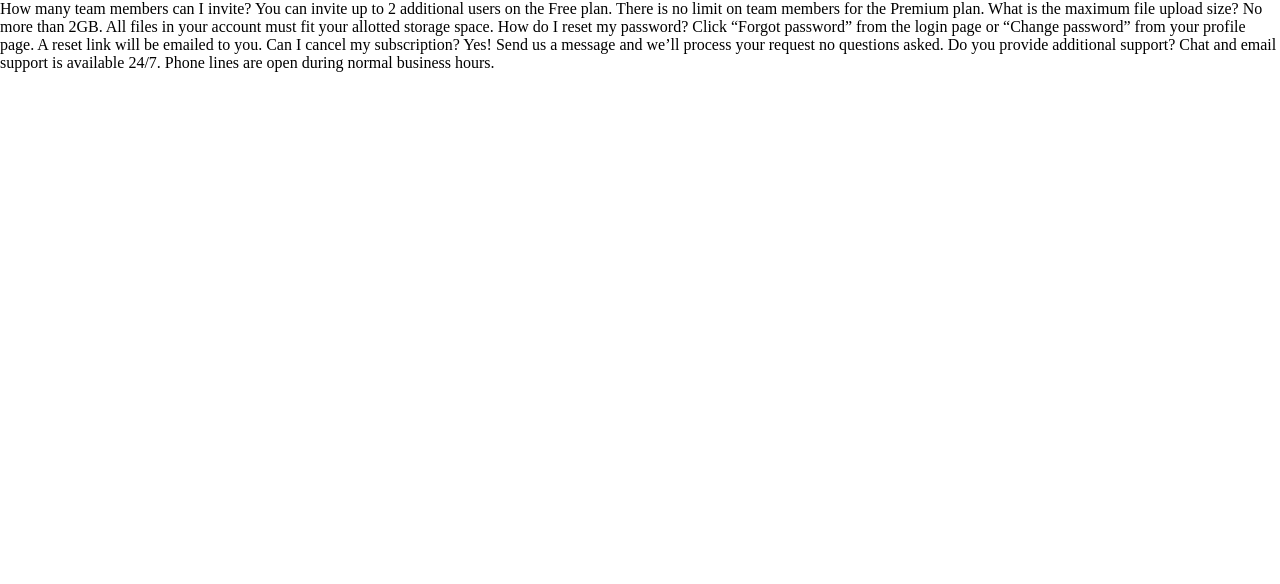
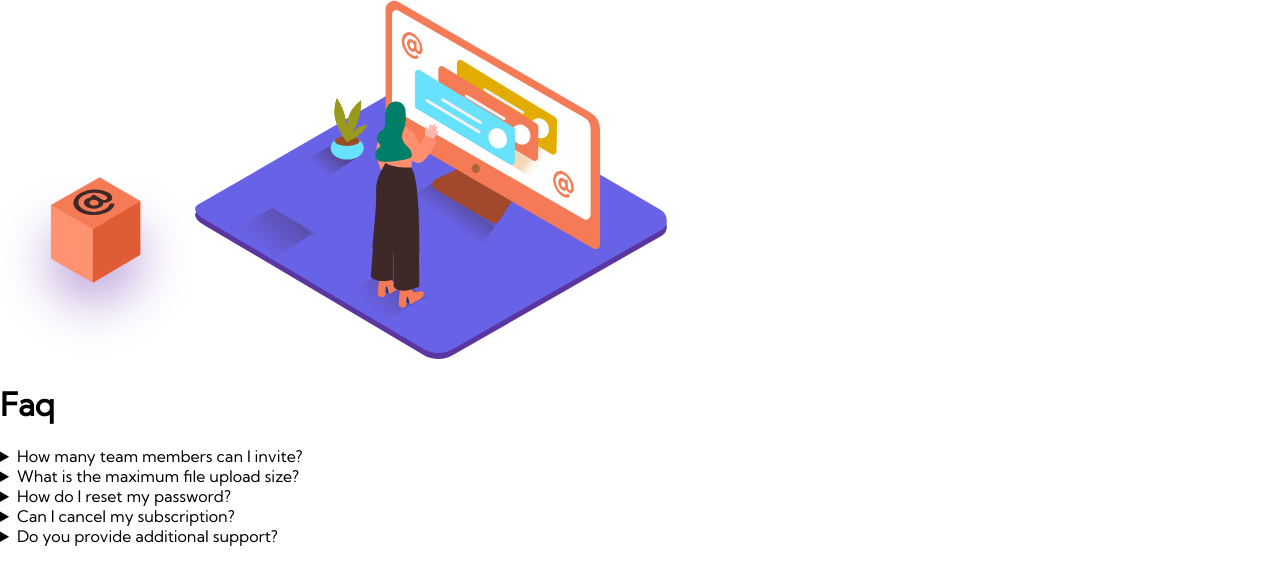
Before and after one commit to frontend-mentor-newbie-projects/02-faq-accordion-card, a plain HTML site: page index.html in a window 1280 px wide. Drawn offline with Linux system fonts and the light colour scheme.

Commit message:
Markup index.hmtl smenatically

```diff
--- a/index.html
+++ b/index.html
@@ -18,22 +18,38 @@
 
   </head>
   <body>
-    How many team members can I invite?
-    You can invite up to 2 additional users on the Free plan. There is no limit on
-    team members for the Premium plan.
+    <!-- Box -->
+    <img src="./images/illustration-box-desktop.svg" alt="Box">
 
-    What is the maximum file upload size?
-    No more than 2GB. All files in your account must fit your allotted storage space.
+    <!-- Woman -->
+    <img src="./images/illustration-woman-online-desktop.svg" alt="Woman surfing the web">
 
-    How do I reset my password?
-    Click “Forgot password” from the login page or “Change password” from your profile page.
-    A reset link will be emailed to you.
+    <h1>Faq</h1>
 
-    Can I cancel my subscription?
-    Yes! Send us a message and we’ll process your request no questions asked.
+    <details>
+      <summary>How many team members can I invite?</summary>
+      <p>You can invite up to 2 additional users on the Free plan. There is no limit on team members for the Premium plan.</p>
+    </details>
 
-    Do you provide additional support?
-    Chat and email support is available 24/7. Phone lines are open during normal business hours.
+    <details>
+      <summary>What is the maximum file upload size?</summary>
+      <p>No more than 2GB. All files in your account must fit your allotted storage space.</p>
+    </details>
+
+    <details>
+      <summary>How do I reset my password?</summary>
+      <p>Click “Forgot password” from the login page or “Change password” from your profile page. A reset link will be emailed to you.</p>
+    </details>
+
+    <details>
+      <summary>Can I cancel my subscription?</summary>
+      <p>Yes! Send us a message and we’ll process your request no questions asked.</p>
+    </details>
+
+    <details>
+      <summary>Do you provide additional support?</summary>
+      <p>Chat and email support is available 24/7. Phone lines are open during normal business hours.</p>
+    </details>
 
     <!-- Footer -->
     <!-- <div class="attribution">
--- a/stylesheets/style.scss
+++ b/stylesheets/style.scss
@@ -41,7 +41,9 @@ li {
 }
 
 /* Base + Font styles */
-/* -------------------- */
+body {
+    font-family: $font-stack;
+}
 
 /*
     - Small mobile - 320px
```
Also changed, not shown: stylesheets/style.css, 1 other file.
